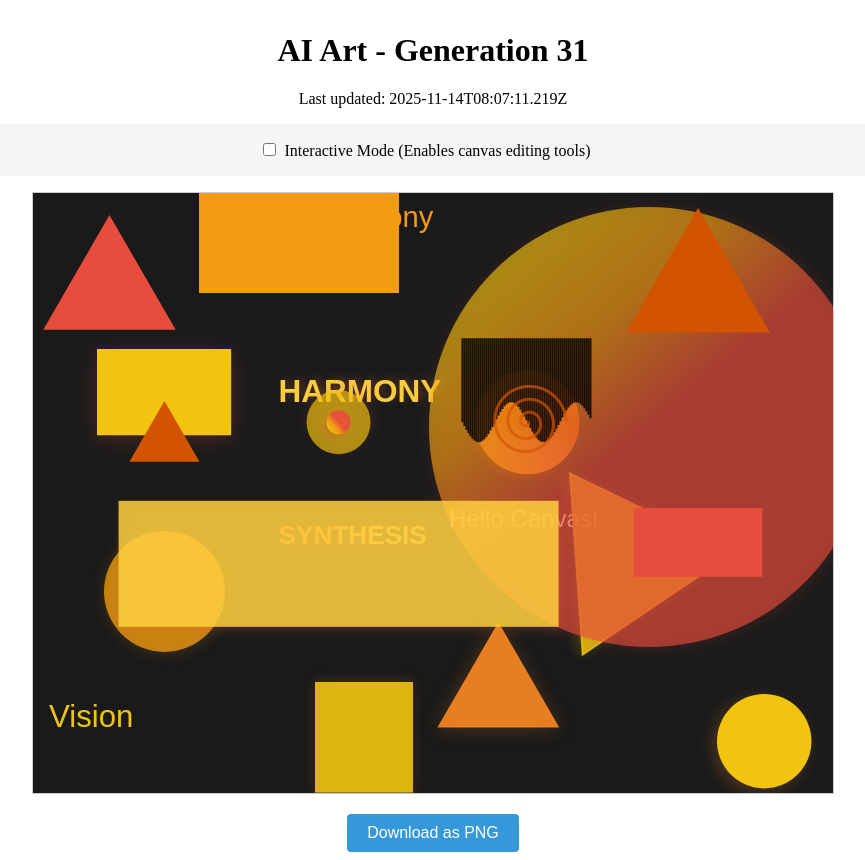
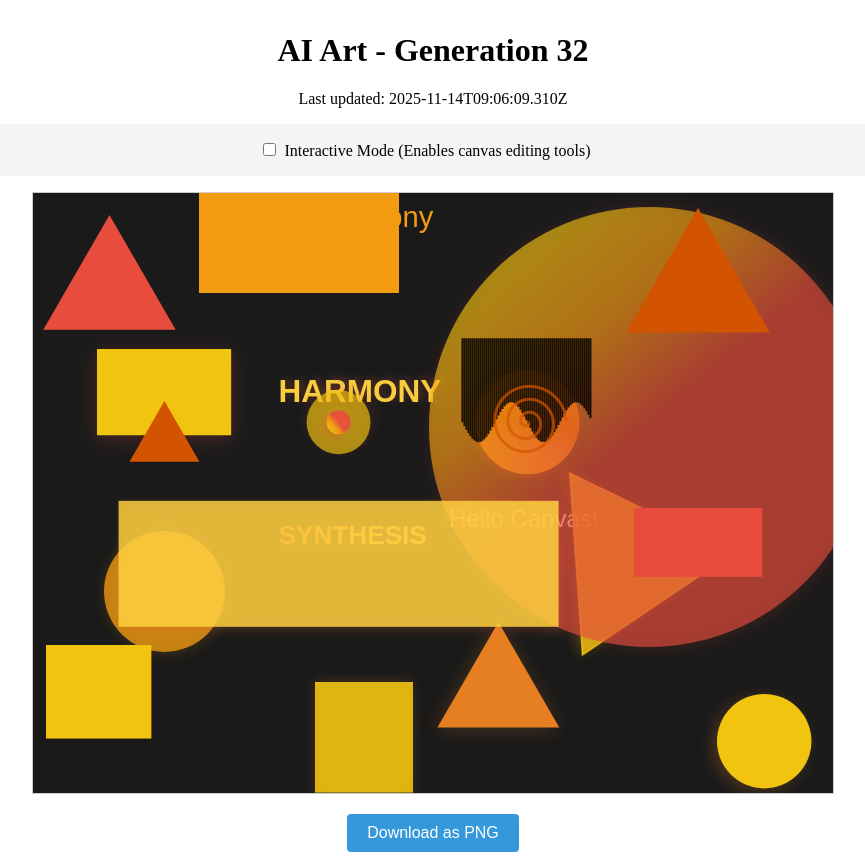
Before and after one commit to mcclowes/ai-art, a React (Vite) app: page / in a window 1280 px wide. Shown: the whole page, without its empty margins (207-1072 px from the left). Built offline with nearby package versions, Linux system fonts and the light colour scheme.

Commit message:
Improve artwork - Generation 32

```diff
--- a/src/artwork-state.ts
+++ b/src/artwork-state.ts
@@ -448,9 +448,18 @@ export const artworkState: ArtworkState = {
       },
       "opacity": 0.9145114461477121,
       "id": "gradient_circle_1763103940394"
+    },
+    {
+      "type": "rectangle",
+      "x": 13,
+      "y": 452,
+      "width": 105.38233397230285,
+      "height": 93.56112114098961,
+      "fillStyle": "#f1c40f",
+      "id": "element_1763111169310"
     }
   ],
-  "generation": 31,
-  "lastUpdated": "2025-11-14T08:07:11.219Z",
+  "generation": 32,
+  "lastUpdated": "2025-11-14T09:06:09.310Z",
   "cycleStarted": "2025-11-13T02:36:06.206Z"
 };
```
